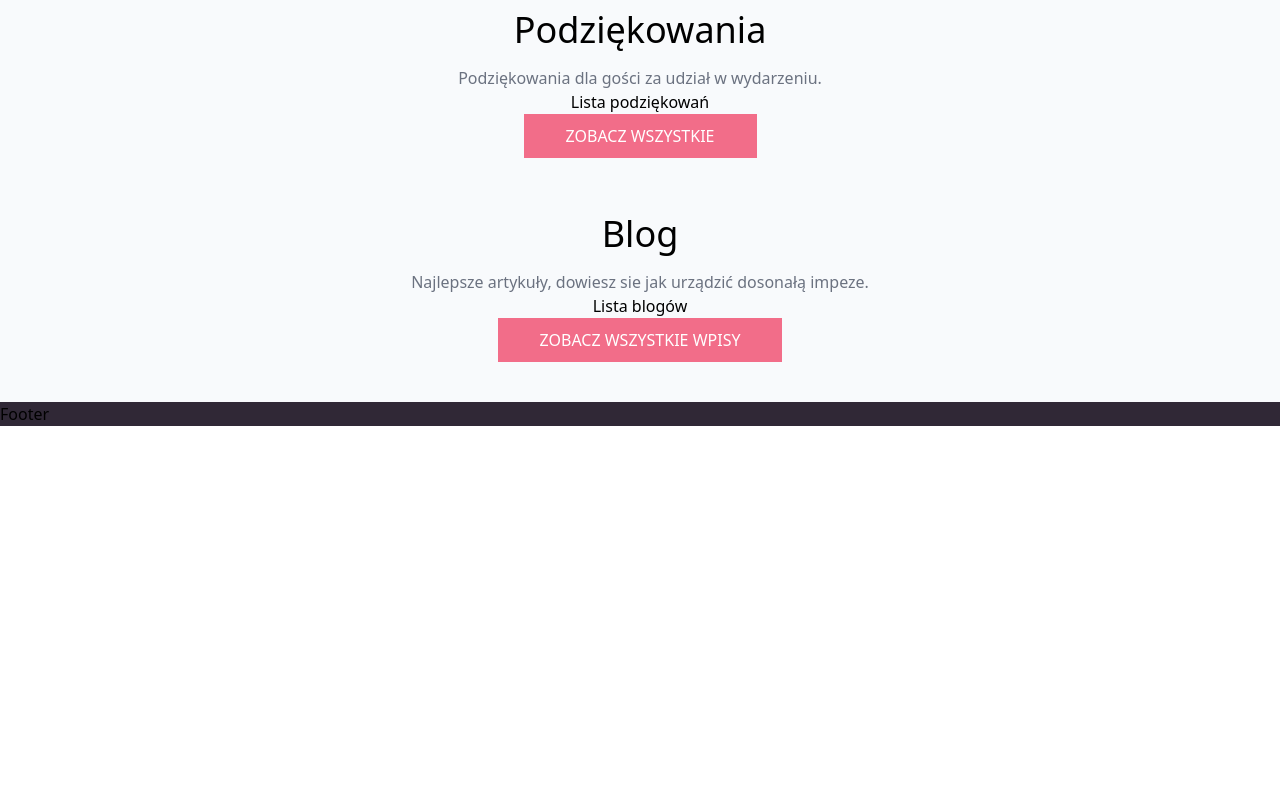
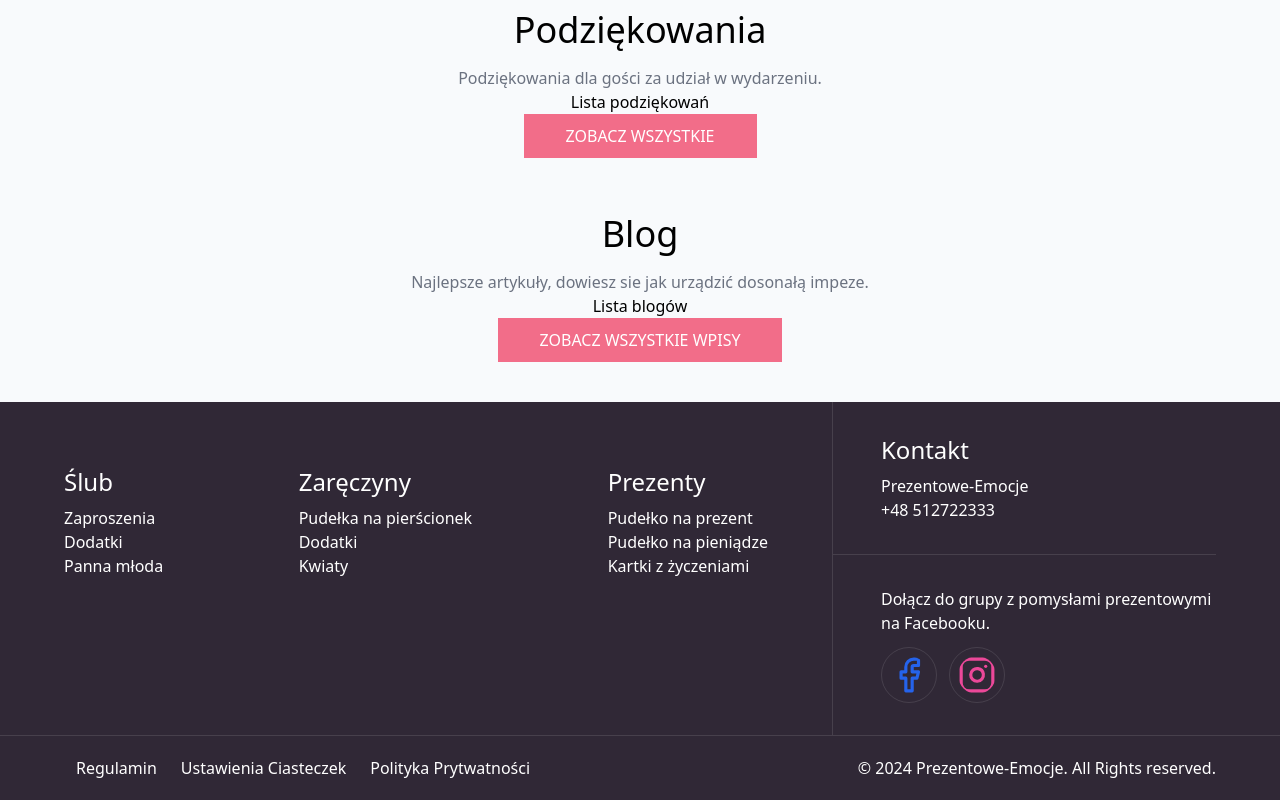
Before and after one commit to KrzysztofHum/prezentowe-emocje, a Next.js app: page / in a window 1280 px wide. Shown: the part 726-1526 px from the top of the page. Before the commit the page ends 1152 px from the top, so only its background shows below. Built offline with nearby package versions, Linux system fonts and the light colour scheme.

Commit message:
footer done

```diff
--- a/src/components/Footer.tsx
+++ b/src/components/Footer.tsx
@@ -1,7 +1,83 @@
+import Link from "next/link";
+import { Facebook, Instagram } from "lucide-react";
+
 const Footer = () => {
   return (
-    <footer className="bg-footer">
-      <div className="max-w-1400 mx-auto">Footer</div>
+    <footer className="bg-[#302836] text-white flex flex-col">
+      <div className="flex md:px-16 px-4 md:flex-row flex-col">
+        <div className="md:basis-2/3 flex flex-wrap justify-between md:pr-16 md:py-16 py-4">
+          <div>
+            <p className="mb-2 text-2xl">Ślub</p>
+            <div className="flex flex-col">
+              <Link href="">Zaproszenia</Link>
+              <Link href="">Dodatki</Link>
+              <Link href="">Panna młoda</Link>
+            </div>
+          </div>
+          <div>
+            <p className="mb-2 text-2xl">Zaręczyny</p>
+            <div className="flex flex-col">
+              <Link href="">Pudełka na pierścionek</Link>
+              <Link href="">Dodatki</Link>
+              <Link href="">Kwiaty</Link>
+            </div>
+          </div>
+          <div>
+            <p className="mb-2 text-2xl">Prezenty</p>
+            <div className="flex flex-col">
+              <Link href="">Pudełko na prezent</Link>
+              <Link href="">Pudełko na pieniądze</Link>
+              <Link href="">Kartki z życzeniami</Link>
+            </div>
+          </div>
+        </div>
+        <div className="md:basis-1/3 md:border-l md:border-l-white-opacity-11">
+          <div className="md:pl-12 md:py-8 py-4">
+            <p className="mb-2 text-2xl">Kontakt</p>
+            <div className="leading-6">
+              <p>Prezentowe-Emocje</p>
+              <p>+48 512722333</p>
+            </div>
+          </div>
+          <div className="md:border-t md:border-t-white-opacity-11 md:pl-12 md:py-8 py-4">
+            <p>Dołącz do grupy z pomysłami prezentowymi na Facebooku.</p>
+            <div className="flex pt-3">
+              <Link
+                href="https://www.facebook.com"
+                target="_blank"
+                rel="noopener noreferrer"
+              >
+                <Facebook className="w-14 h-14 text-blue-600 hover:text-blue-800 border border-white-opacity-11 rounded-full p-2" />
+              </Link>
+              <Link
+                href="https://www.instagram.com"
+                target="_blank"
+                rel="noopener noreferrer"
+              >
+                <Instagram className="w-14 h-14 text-pink-500 hover:text-pink-700 border border-white-opacity-11 rounded-full p-2 ml-3" />
+              </Link>
+            </div>
+          </div>
+        </div>
+      </div>
+      <div className="flex flex-col md:flex-row justify-between border-t border-t-white-opacity-11 md:py-5 py-2 md:px-16 px-4">
+        <div className="flex md:flex-row-reverse">
+          <Link className="px-3" href="/">
+            Polityka Prytwatności
+          </Link>
+          <Link className="px-3" href="/">
+            Ustawienia Ciasteczek
+          </Link>
+          <Link className="px-3" href="/">
+            Regulamin
+          </Link>
+        </div>
+        <div className="my-2 md:my-0">
+          <p>
+            © {new Date().getFullYear()} Prezentowe-Emocje. All Rights reserved.
+          </p>
+        </div>
+      </div>
     </footer>
   );
 };
--- a/src/components/Navbar.tsx
+++ b/src/components/Navbar.tsx
@@ -96,16 +96,25 @@ const Navbar = () => {
       </div>
       {/* Desktop Menu */}
       <div className="hidden md:flex space-x-6">
-        <Link href="/" className="block text-black hover:text-gray-200">
+        <Link href="/" className="block font-medium text-black">
           Ślub
         </Link>
-        <Link href="/about" className="block text-black hover:text-gray-200">
+        <Link
+          href="/about"
+          className="block font-medium text-black hover:text-gray-200"
+        >
           Zaręczyny
         </Link>
-        <Link href="/services" className="block text-black hover:text-gray-200">
+        <Link
+          href="/services"
+          className="block font-medium text-black hover:text-gray-200"
+        >
           Prezenty
         </Link>
-        <Link href="/contact" className="block text-black hover:text-gray-200">
+        <Link
+          href="/contact"
+          className="block font-medium text-black hover:text-gray-200"
+        >
           Zaproszenia ślubne
         </Link>
       </div>
--- a/tailwind.config.ts
+++ b/tailwind.config.ts
@@ -13,6 +13,7 @@ const config: Config = {
         footer: "#302836",
         background: "var(--background)",
         foreground: "var(--foreground)",
+        "white-opacity-11": "rgba(255,255,255,.11)",
       },
       maxWidth: {
         "1400": "1400px", // Add your custom max width here
```
Also changed, not shown: package.json (+6 -5 lines), 1 other file (tests, documents, lock files or other folders).
